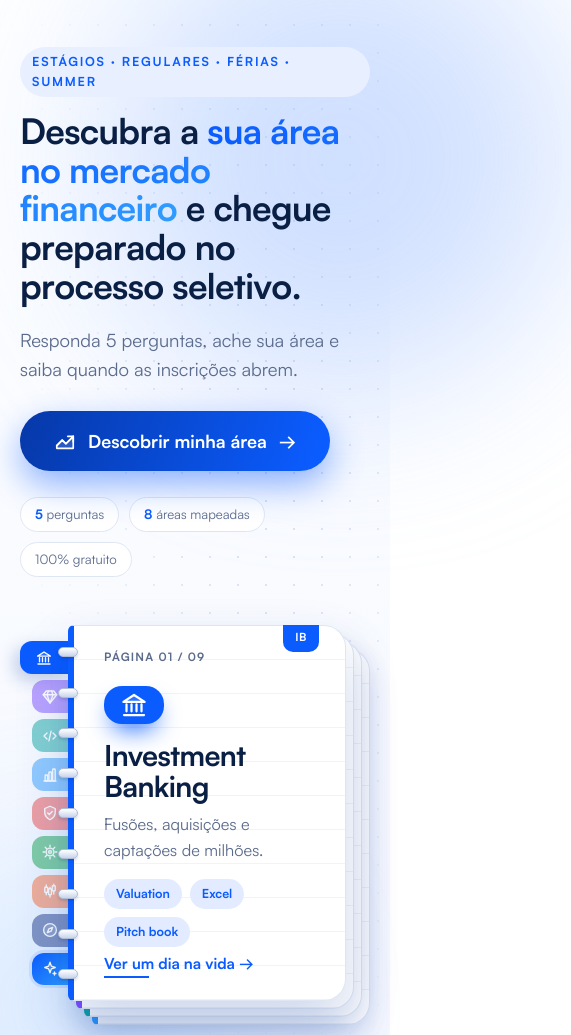
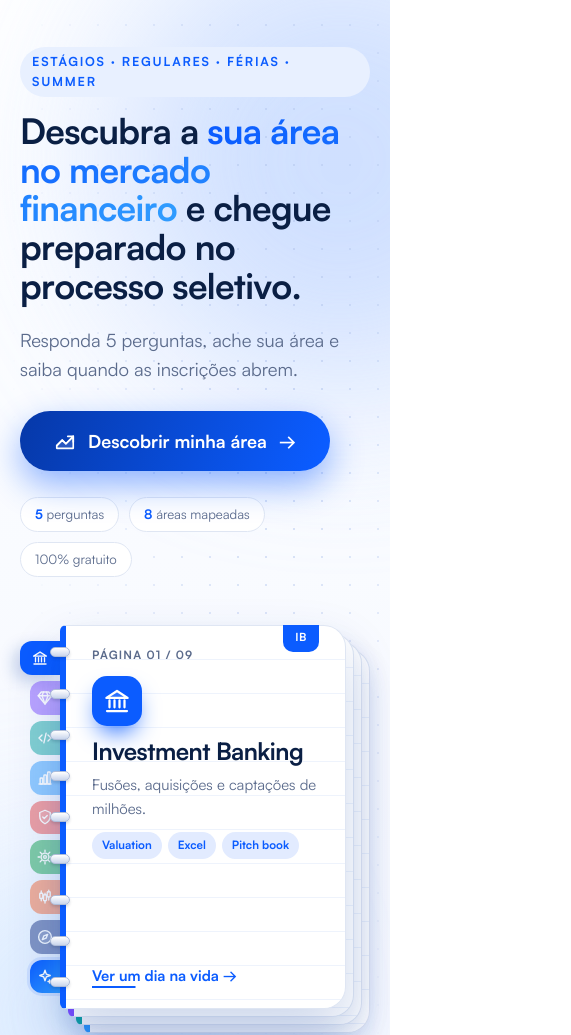
Before and after one commit to mellorinexx/site-estagio-mercado-financeiro, a plain HTML site: page index.html in a window 390 px wide. Shown: the part 73-1108 px from the top of the page, 571 px wide, since content can reach past the window. Drawn offline with Linux system fonts and the light colour scheme; animation ran at ten frames a second.

Commit message:
Corrige layout no celular
- Caderno: altura se ajusta ao conteúdo e o texto fica mais compacto em
  telas pequenas, evitando que "Ver um dia na vida" escape da página.
- Impede rolagem horizontal na página (hero com colunas flexíveis,
  overflow-x: clip e orbes decorativas recortadas).
- Calendário: dica "Arraste para o lado" quando a linha do tempo rola.

Co-Authored-By: Claude Sonnet 5.5 <noreply@anthropic.com>

```diff
--- a/index.html
+++ b/index.html
@@ -417,7 +417,31 @@ nav>div{animation:fadeDown .7s ease-out .15s backwards}
 .nb-rings{animation:fadeUp .6s ease-out 1.5s backwards}
 .nb-ctrl{animation:fadeUp .6s ease-out 1.9s backwards}
 @media(prefers-reduced-motion:reduce){.l,.nb,.nb-tab,.nb-page{animation:none!important}}
-</style>
+
+@media(max-width:560px){
+  .nb{grid-template-columns:40px 1fr}
+  .nb-tab{width:30px}
+  .nb-tab.on{width:40px}
+  .nb-page{padding:20px 18px 18px 26px}
+  .pg-top{margin-bottom:12px}
+  .pg-ic{width:50px;height:50px;border-radius:15px;margin-bottom:12px}
+  .nb-page h3{font-size:1.5rem}
+  .pg-quiz h3{font-size:1.65rem}
+  .pg-tease{font-size:.93rem}
+  .pg-tags{margin-top:12px;gap:6px}
+  .pg-tags span{font-size:.72rem;padding:4px 10px}
+  .pg-link{padding:10px 0 4px;font-size:.92rem}
+  .pg-cta{padding:11px 20px}
+  .pg-start h3{font-size:2rem}
+}
+/* celular: nada pode alargar a página */
+html,body{overflow-x:clip}
+#hero{overflow:hidden}
+.hero-grid{grid-template-columns:minmax(0,1.05fr) minmax(0,1fr)}
+@media(max-width:900px){.hero-grid{grid-template-columns:minmax(0,1fr)}}
+.hero-grid>*{min-width:0}.tl-hint{display:none;margin-top:10px;font-size:.82rem;color:var(--muted);align-items:center;gap:8px}
+.tl-hint b{display:inline-block;color:#9ee7ff;animation:nudge 1.2s ease-in-out infinite}
+@media(max-width:1000px){.tl-hint{display:flex}}</style>
 </head>
 <body>
 <nav><a class="logo" href="#hero" aria-label="NextStep Finance, portal de estágios"><svg class="lg-mark" viewBox="0 0 48 48" aria-hidden="true"><defs><linearGradient id="lgA" x1="0" y1="1" x2="0" y2="0"><stop offset="0" stop-color="#0b5cff"/><stop offset="1" stop-color="#2fd0ff"/></linearGradient></defs><rect x="5" y="29" width="8" height="14" rx="2" fill="url(#lgA)" opacity=".55"/><rect x="17" y="21" width="8" height="22" rx="2" fill="url(#lgA)" opacity=".8"/><rect x="29" y="13" width="8" height="30" rx="2" fill="url(#lgA)"/><path d="M3.5 36.5L15 25l8 6L41 11.5" fill="none" stroke="#071a3d" stroke-width="3.4" stroke-linecap="round" stroke-linejoin="round"/><path d="M32 10.5h9.5V20" fill="none" stroke="#071a3d" stroke-width="3.4" stroke-linecap="round" stroke-linejoin="round"/></svg><span class="lg-t"><span class="lg-n">NextStep</span><span class="lg-n lg-f">Finance</span><span class="lg-s">PORTAL DE ESTÁGIOS</span></span></a><div><a class="hide" href="#calendario">Calendário</a><a class="hide" href="#areas">Um dia na vida</a><a class="navcta" href="#cta">Receber alertas</a></div></nav>
@@ -457,6 +481,7 @@ nav>div{animation:fadeDown .7s ease-out .15s backwards}
     <div class="filters rv" id="filters"></div>
     <div class="legend rv"><span><i class="lg-open"></i>Inscrições abertas</span><span><i class="lg-fer"></i>Estágio de férias (os mais concorridos)</span></div>
     <div class="tl rv"><div class="tl-in" id="tl"></div></div>
+    <p class="tl-hint"><span>Arraste para o lado para ver o ano inteiro</span> <b>&rarr;</b></p>
         <p class="fine">* Janelas típicas do mercado brasileiro, que variam por banco e a cada ano. Confirme sempre nos canais oficiais de cada instituição.</p>
     <div class="stats rv" id="stats">
       <div class="stat" style="--i:0"><div class="st-ic" data-ic="clock" data-s="24"></div><div class="st-n"><strong data-count="12">0</strong><small>meses</small></div><span class="st-t">de espera se você perder a janela de inscrição.</span></div>
@@ -911,6 +936,13 @@ window.addEventListener('pointerup',e=>{
 new IntersectionObserver((es,o)=>es.forEach(e=>{if(!e.isIntersecting)return;o.disconnect();
   setTimeout(()=>{const p=pages[nbi];p.classList.add('peek');setTimeout(()=>p.classList.remove('peek'),1700)},2300)}),{threshold:.5}).observe(book);
 tabs.forEach((t,j)=>t.style.setProperty('--ti',j));pages.forEach((pg,j)=>pg.style.setProperty('--pi',NBT-1-j));
+function fitBook(){
+  book.style.height='';
+  const need=Math.max(...pages.map(pg=>pg.scrollHeight))+24+10;
+  if(need>book.clientHeight)book.style.height=need+'px';
+}
+fitBook();window.addEventListener('resize',fitBook);
+if(document.fonts&&document.fonts.ready)document.fonts.ready.then(fitBook);
 nbGo(0);
 let launching=false;
 function launchQuiz(){
```
